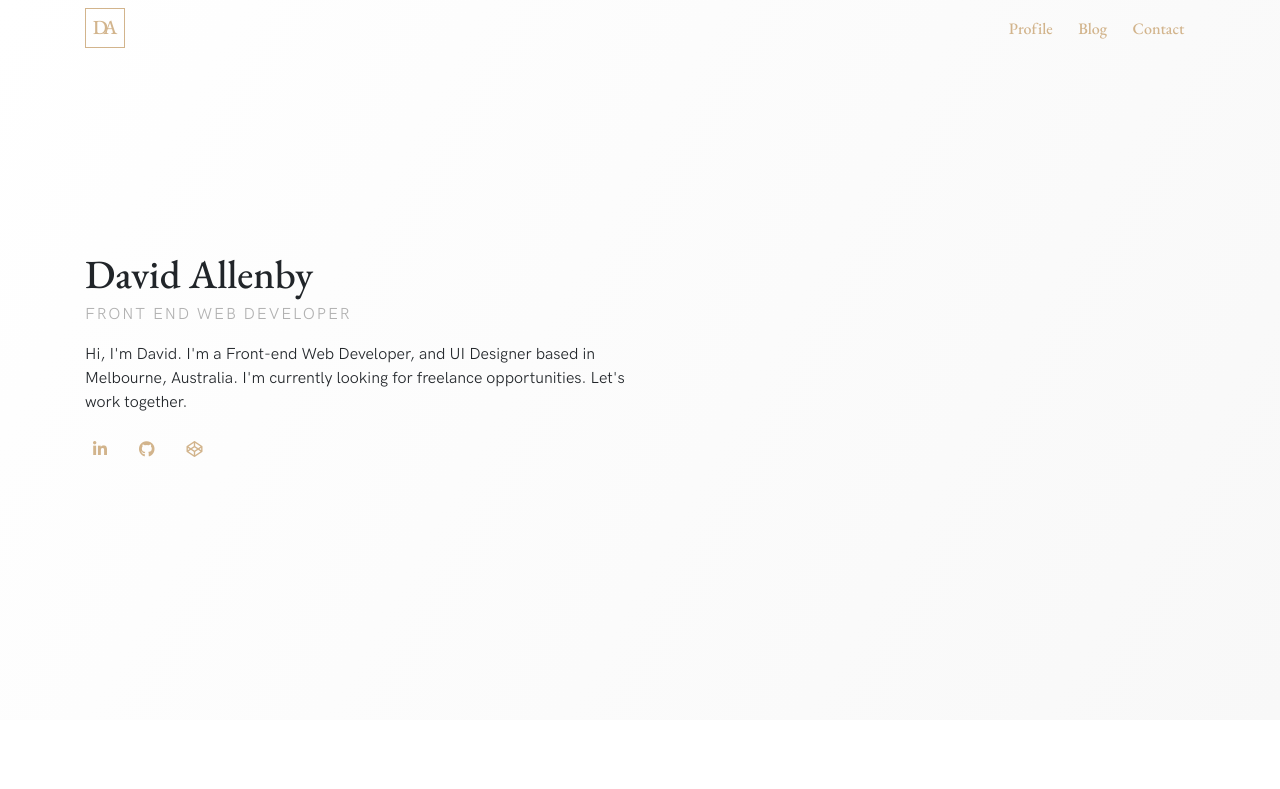
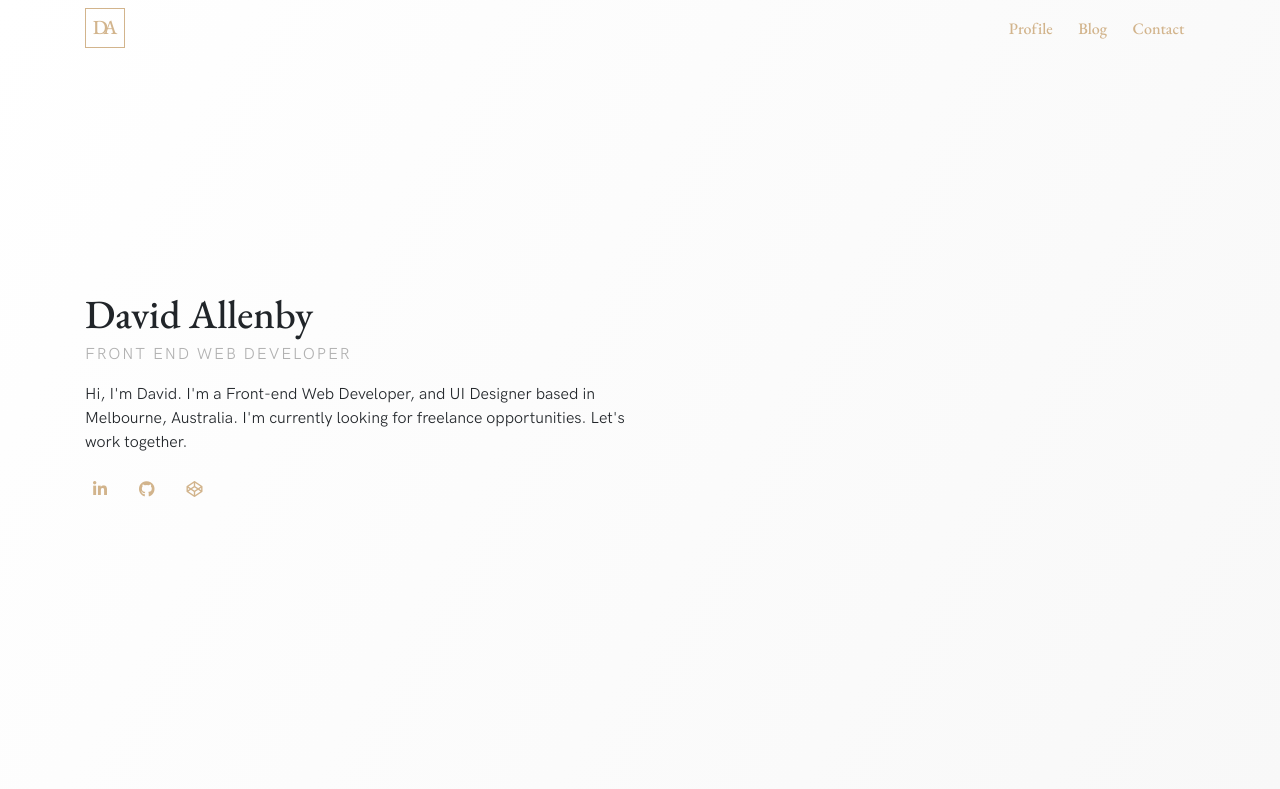
Before and after one commit to davidallenby/portfolio_v6, a website: page index.html in a window 1280 px wide. Shown: the top 789 px of the page. Drawn offline with nearby package versions, Linux system fonts and the light colour scheme; files that its build step writes are made by us from their sources; files whose address does not match are found by name.

Commit message:
Fixed padding on sections

```diff
--- a/css/src/_utils.scss
+++ b/css/src/_utils.scss
@@ -11,7 +11,9 @@
 
 // Sets min-height to 100vh
 .vh-section {
-  min-height: 90vh;
+  min-height: 100vh;
+  padding-top: 4rem;
+  padding-bottom: 4rem;
 }
 
 // Images
--- a/index.html
+++ b/index.html
@@ -61,8 +61,9 @@
   </header>
 
   <main class="">
-    <div id="home">
-      <div class="container d-flex flex-column justify-content-center vh-section py-4">
+    <div id="home"
+    class="d-flex flex-column justify-content-center vh-section ">
+      <div class="container">
           <h1 class="mb-0">
             <span>David Allenby</span>
           </h1>
@@ -95,7 +96,7 @@
       </div>
     </div>
 
-    <div id="profile" class="py-4 vh-section d-flex flex-column justify-content-center">
+    <div id="profile" class="vh-section d-flex flex-column justify-content-center">
       <div class="container fade-in-section">
         <div class="row">
           <h2 class="mb-4 col-12">
--- a/js/src/main.js
+++ b/js/src/main.js
@@ -58,7 +58,7 @@ app.home = {
       var contentId = $(this).attr('href');
 
       $('html, body').animate({
-        'scrollTop': $(contentId).offset().top - $('header').outerHeight()
+        'scrollTop': $(contentId).offset().top
       })
     })
   }
```
